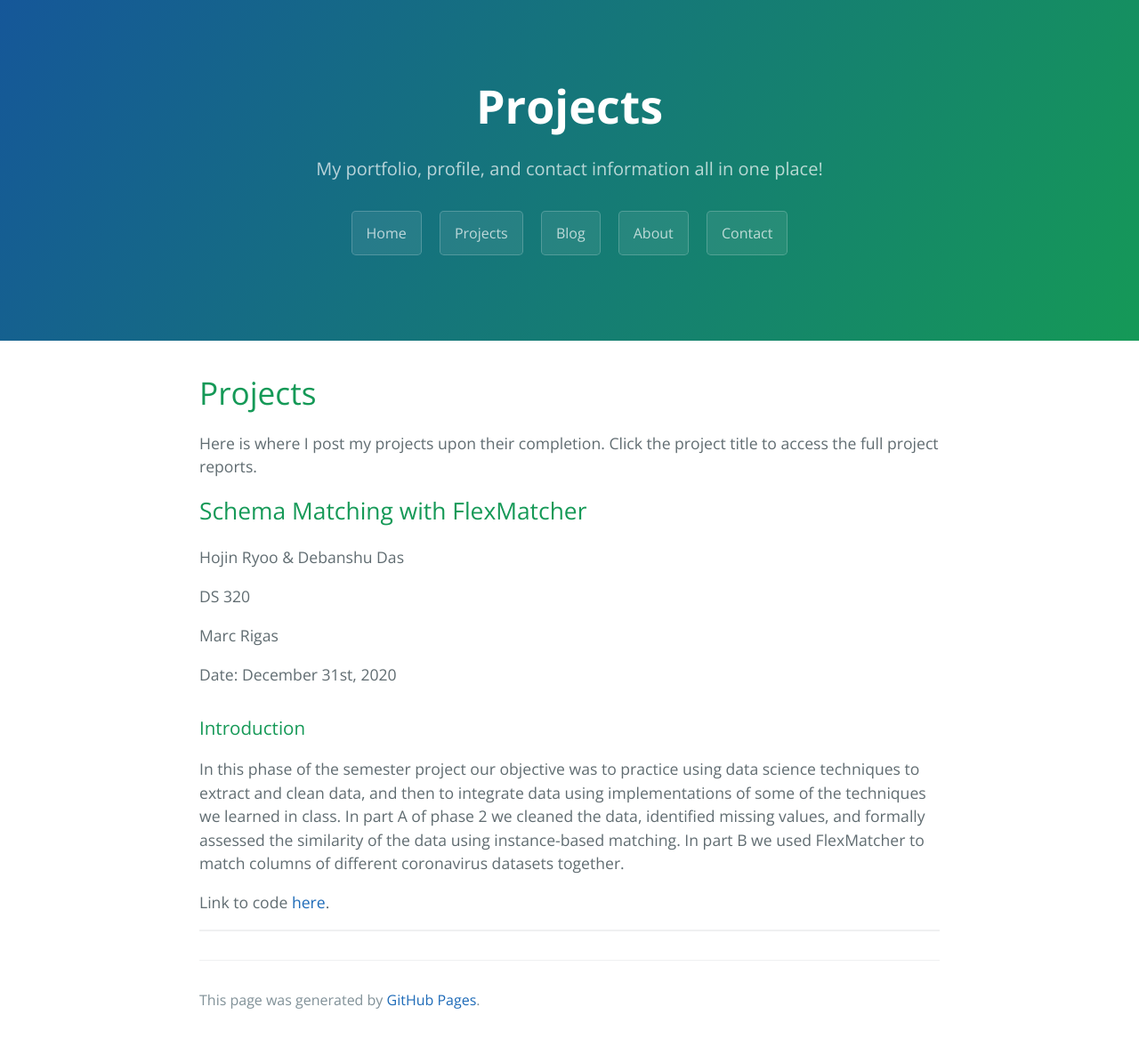
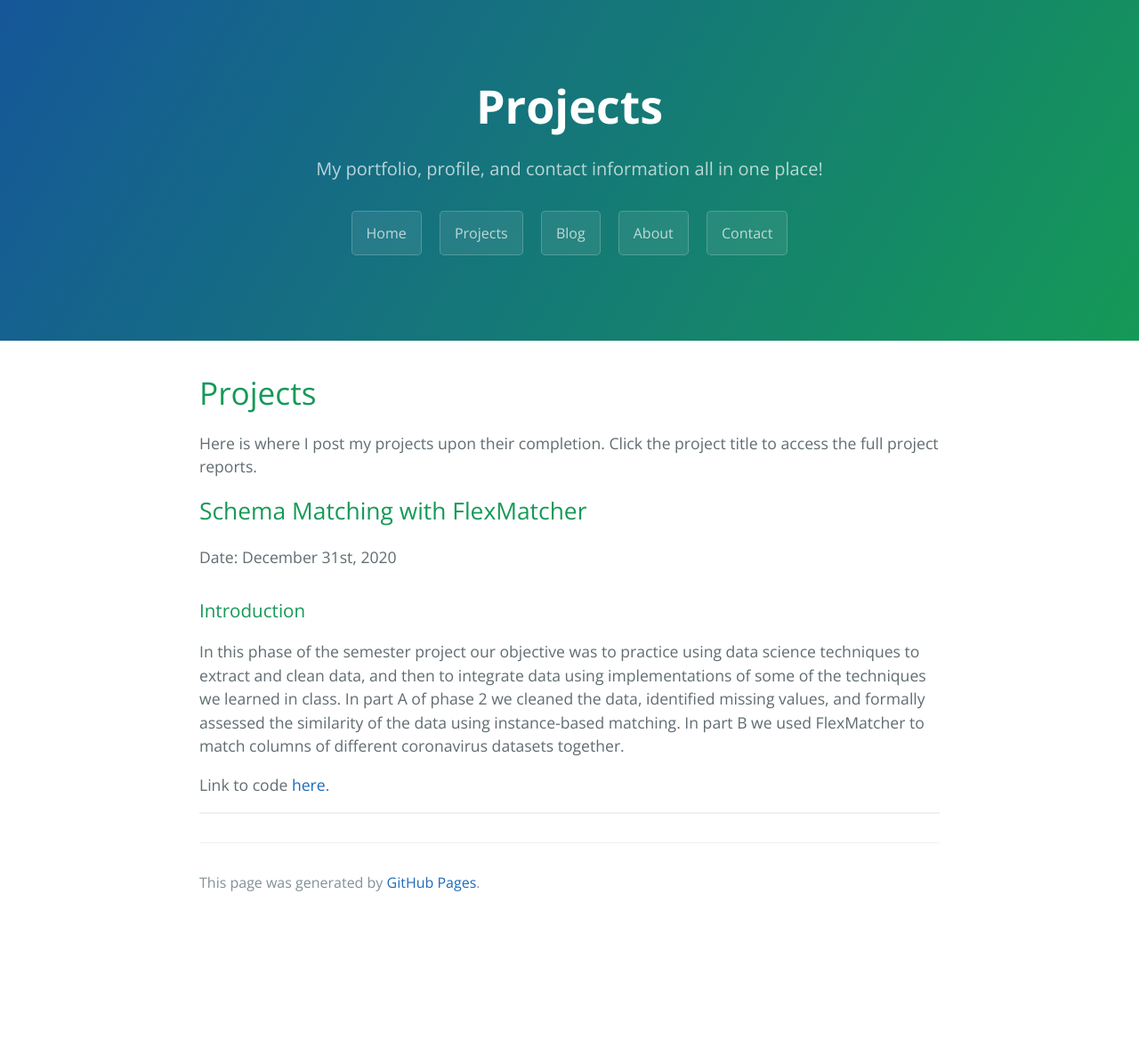
Before and after one commit to Akolyte/akolyte.github.io, a Jekyll site: the page built from projects.html, in a window 1280 px wide. Shown: the whole page at 89% size. Built offline with Jekyll 4.4.1, drawn with Linux system fonts in a browser that asks for light colours; after the commit the page ends 1036 px from its top, so only the background shows below that.

Commit message:
Fixed project posts to use the default layout.

```diff
--- a/_posts/2020-12-31-Schema-Matching.md
+++ b/_posts/2020-12-31-Schema-Matching.md
@@ -1,15 +1,10 @@
 ---
-layout: post
+layout: default
 title: Schema Matching with FlexMatcher
+description: By Hojin Ryoo & Debanshu Das
 tag: project
 excerpt_separator: <!--more-->
 ---
-
-Hojin Ryoo & Debanshu Das
-
-DS 320
-
-Marc Rigas
 
 Date: December 31st, 2020
 
```
